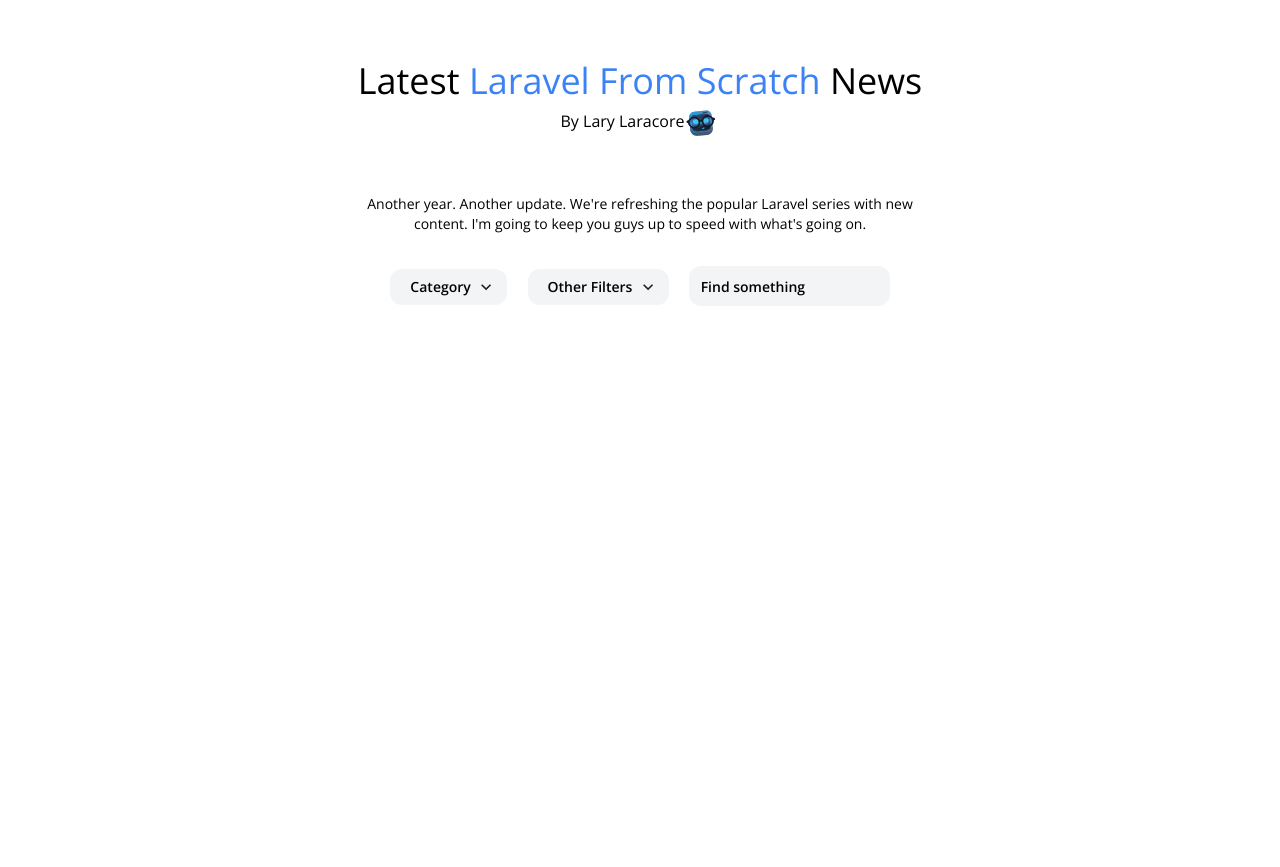
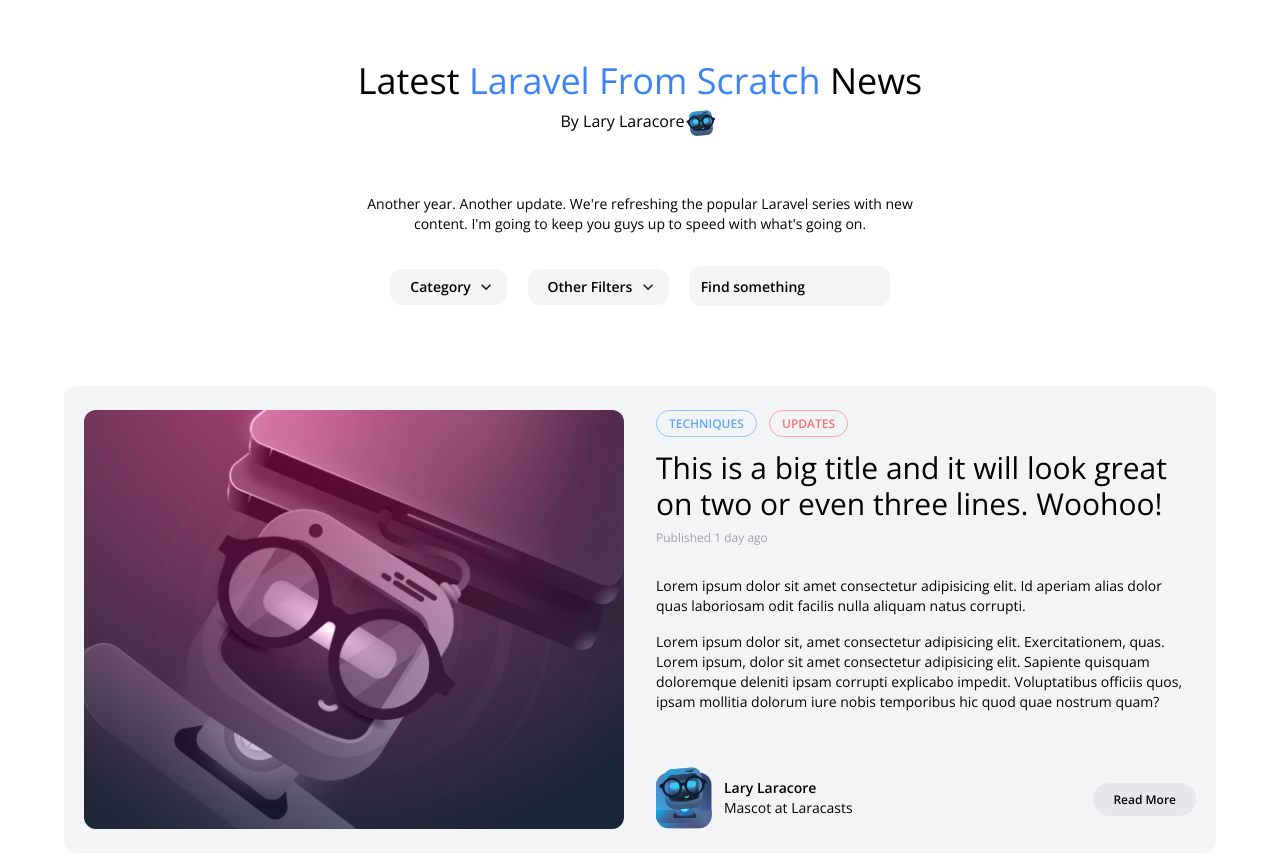
Before and after one commit to milanpetrovic/laravel-blog-static, a plain HTML site: page index.html in a window 1280 px wide. Shown: the part 75-942 px from the top of the page. Before the commit the page ends 800 px from the top, so only its background shows below. Drawn offline with nearby package versions, Linux system fonts and the light colour scheme.

Commit message:
The Blog Post Card

```diff
--- a/index.html
+++ b/index.html
@@ -91,8 +91,52 @@
             </div>
         </header>
 
-        <main>
+        <main class="max-w-6xl mx-auto mt-20">
+            <article class="bg-gray-100 rounded-xl">
 
+                <div class="py-6 px-5 flex">
+                    <div class="flex-1 mr-8">
+                        <img src="./images/illustration-1.png" alt="Blog Post Illustration" class="rounded-xl">
+                    </div>
+
+                    <div class="flex-1 flex flex-col justify-between">
+                        <header>
+                            <div class="space-x-2">
+                                <a href="#" class="px-3 py-1 border border-blue-300 text-blue-400 text-xs uppercase font-semibold rounded-full">Techniques</a>
+                                <a href="#" class="px-3 py-1 border border-red-300 text-red-400 text-xs uppercase font-semibold rounded-full">Updates</a>
+                            </div>
+
+                            <div class="mt-4">
+                                <h2 class="text-3xl">This is a big title and it will look great on two or even three lines. Woohoo!</h2>
+                                <span class="mt-2 block text-gray-400 text-xs">
+                                    Published <time>1 day ago</time>
+                                </span>
+                            </div>
+                        </header>
+
+                        <div class="text-sm mt-2">
+                            <p>Lorem ipsum dolor sit amet consectetur adipisicing elit. Id aperiam alias dolor quas laboriosam odit facilis nulla aliquam natus corrupti.</p>
+
+                            <p class="mt-4">Lorem ipsum dolor sit, amet consectetur adipisicing elit. Exercitationem, quas. Lorem ipsum, dolor sit amet consectetur adipisicing elit. Sapiente quisquam doloremque deleniti ipsam corrupti explicabo impedit. Voluptatibus officiis quos, ipsam mollitia dolorum iure nobis temporibus hic quod quae nostrum quam? </p>
+                        </div>
+
+                        <footer class="flex justify-between items-center mt-8">
+                            <div class="flex items-center text-sm">
+                                <img src="./images/lary-avatar.svg" alt="Lary Laracore Avatar">
+                                <div class="ml-3">
+                                    <h5 class="font-semibold">Lary Laracore</h5>
+                                    <h6>Mascot at Laracasts</h6>
+                                </div>
+                            </div>
+
+                            <div>
+                                <a href="#" class="font-semibold text-xs bg-gray-200 rounded-full px-5 py-2">Read More</a>
+                            </div>
+                        </footer>
+                    </div>
+                </div>
+
+            </article>
         </main>
 
         <footer>
```
